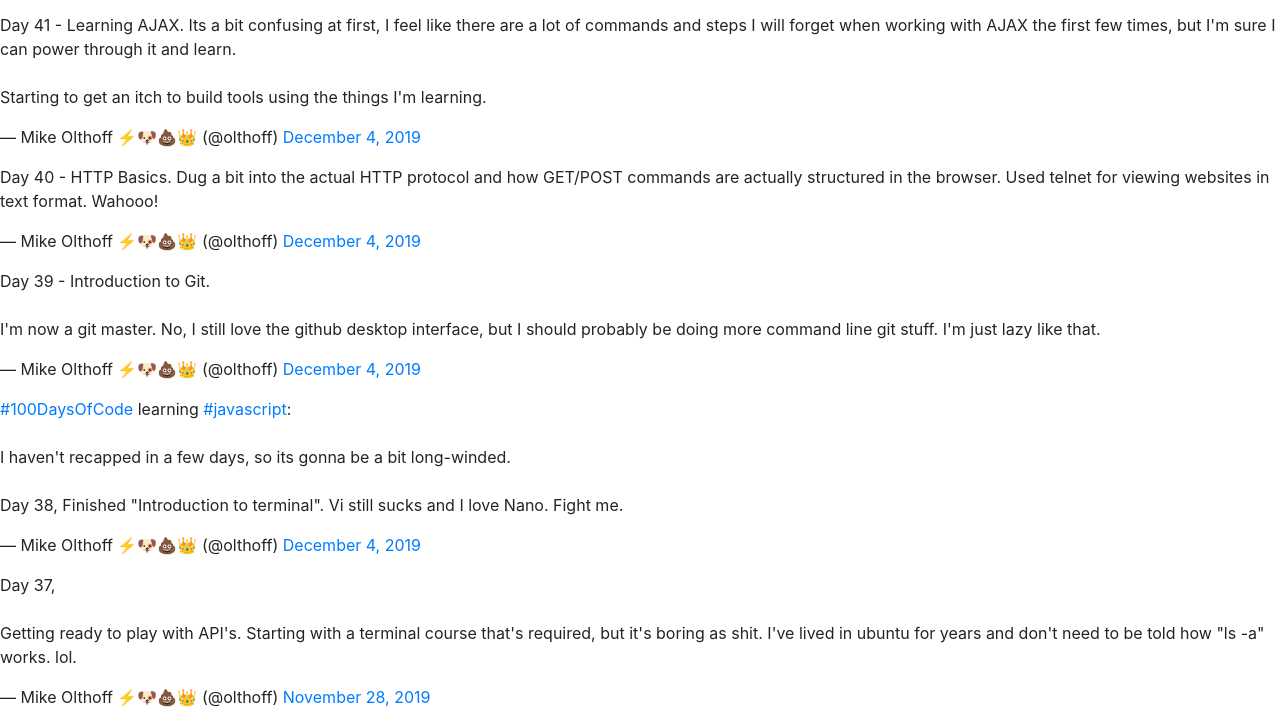
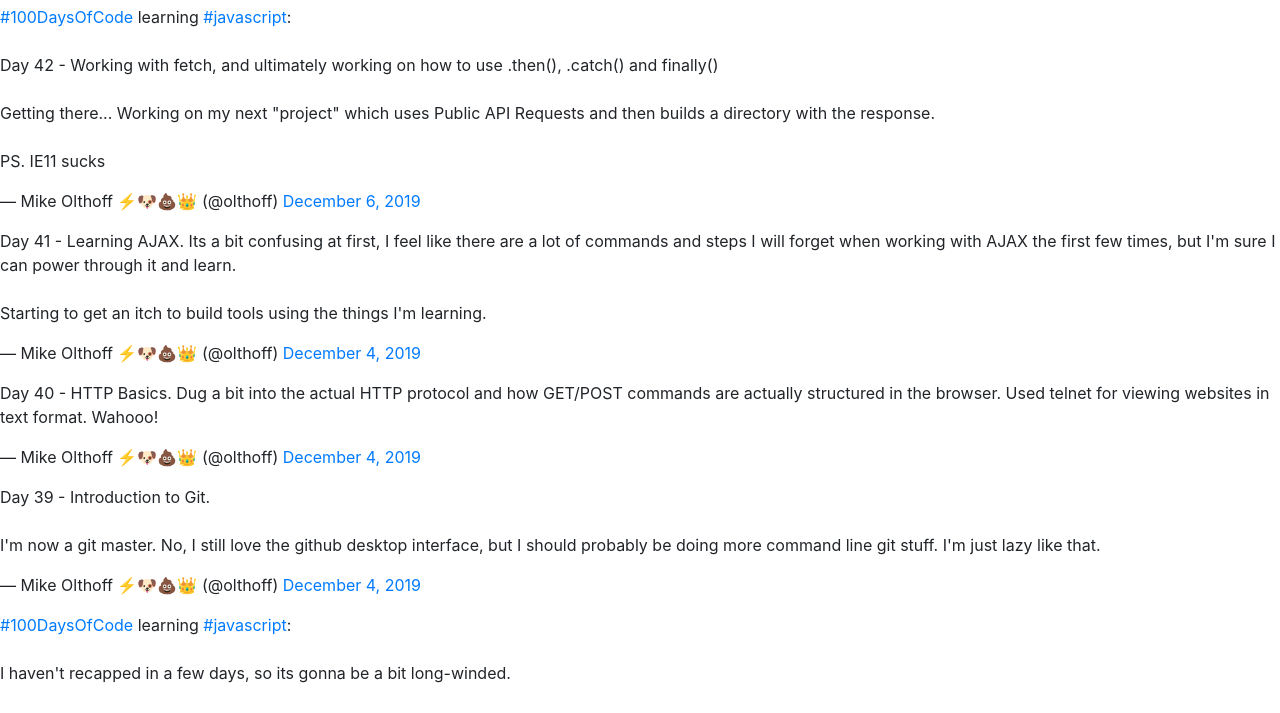
Before and after one commit to astupidmoose/astupidmoose.github.io, a plain HTML site: page index.html in a window 1280 px wide. Shown: the part 51-764 px from the top of the page. Drawn offline with nearby package versions, Linux system fonts and the light colour scheme.

Commit message:
add day 42

```diff
--- a/index.html
+++ b/index.html
@@ -12,8 +12,9 @@
 </head>
 
 <body>
+  <main>
 <h1>This is a collection of my tweets about #100DaysOfCode</h1>
-<p></p>
+<blockquote class="twitter-tweet" data-dnt="true"><p lang="en" dir="ltr"><a href="https://twitter.com/hashtag/100DaysOfCode?src=hash&amp;ref_src=twsrc%5Etfw">#100DaysOfCode</a> learning <a href="https://twitter.com/hashtag/javascript?src=hash&amp;ref_src=twsrc%5Etfw">#javascript</a>: <br><br>Day 42 - Working with fetch, and ultimately working on how to use .then(), .catch() and finally() <br><br>Getting there... Working on my next &quot;project&quot; which uses Public API Requests and then builds a directory with the response. <br><br>PS. IE11 sucks</p>&mdash; Mike Olthoff ⚡🐶💩👑 (@olthoff) <a href="https://twitter.com/olthoff/status/1202825812191272960?ref_src=twsrc%5Etfw">December 6, 2019</a></blockquote> <script async src="https://platform.twitter.com/widgets.js" charset="utf-8"></script>
 <blockquote class="twitter-tweet" data-conversation="none" data-dnt="true"><p lang="en" dir="ltr">Day 41 - Learning AJAX. Its a bit confusing at first, I feel like there are a lot of commands and steps I will forget when working with AJAX the first few times, but I&#39;m sure I can power through it and learn. <br><br>Starting to get an itch to build tools using the things I&#39;m learning.</p>&mdash; Mike Olthoff ⚡🐶💩👑 (@olthoff) <a href="https://twitter.com/olthoff/status/1202112646352293890?ref_src=twsrc%5Etfw">December 4, 2019</a></blockquote> <script async src="https://platform.twitter.com/widgets.js" charset="utf-8"></script>
 <blockquote class="twitter-tweet" data-conversation="none" data-dnt="true"><p lang="en" dir="ltr">Day 40 - HTTP Basics. Dug a bit into the actual HTTP protocol and how GET/POST commands are actually structured in the browser. Used telnet for viewing websites in text format. Wahooo!</p>&mdash; Mike Olthoff ⚡🐶💩👑 (@olthoff) <a href="https://twitter.com/olthoff/status/1202112645421293568?ref_src=twsrc%5Etfw">December 4, 2019</a></blockquote> <script async src="https://platform.twitter.com/widgets.js" charset="utf-8"></script>
 <blockquote class="twitter-tweet" data-conversation="none" data-dnt="true"><p lang="en" dir="ltr">Day 39 - Introduction to Git. <br><br>I&#39;m now a git master. No, I still love the github desktop interface, but I should probably be doing more command line git stuff. I&#39;m just lazy like that.</p>&mdash; Mike Olthoff ⚡🐶💩👑 (@olthoff) <a href="https://twitter.com/olthoff/status/1202112644582268928?ref_src=twsrc%5Etfw">December 4, 2019</a></blockquote> <script async src="https://platform.twitter.com/widgets.js" charset="utf-8"></script>
@@ -22,6 +23,7 @@
 <blockquote class="twitter-tweet" data-dnt="true"><p lang="en" dir="ltr"><a href="https://twitter.com/hashtag/100DaysOfCode?src=hash&amp;ref_src=twsrc%5Etfw">#100DaysOfCode</a> learning <a href="https://twitter.com/hashtag/javascript?src=hash&amp;ref_src=twsrc%5Etfw">#javascript</a>: <br><br>Day 36, Worked on my hangman type game project. Got it done! OOP is finally making sense to me. It never did in PHP or Python when I tried to learn those. Not sure why I seem to get it now.</p>&mdash; Mike Olthoff ⚡🐶💩👑 (@olthoff) <a href="https://twitter.com/olthoff/status/1200152903849111553?ref_src=twsrc%5Etfw">November 28, 2019</a></blockquote> <script async src="https://platform.twitter.com/widgets.js" charset="utf-8"></script>
 <blockquote class="twitter-tweet" data-dnt="true"><p lang="en" dir="ltr"><a href="https://twitter.com/hashtag/100DaysOfCode?src=hash&amp;ref_src=twsrc%5Etfw">#100DaysOfCode</a> learning <a href="https://twitter.com/hashtag/javascript?src=hash&amp;ref_src=twsrc%5Etfw">#javascript</a>: <br><br>Day 34, forEach()✅, filter()✅, map()✅, reduce()❌<br><br>For whatever reason, I can&#39;t wrap my head around the reduce function in Array Manipulation. Everything else is good. <br><br>I have a headache. Going to try again tomorrow. <br>Fuck Reduce(). lol</p>&mdash; Mike Olthoff ⚡🐶💩👑 (@olthoff) <a href="https://twitter.com/olthoff/status/1199460690441883648?ref_src=twsrc%5Etfw">November 26, 2019</a></blockquote> <script async src="https://platform.twitter.com/widgets.js" charset="utf-8"></script>
 <blockquote class="twitter-tweet" data-dnt="true"><p lang="en" dir="ltr"><a href="https://twitter.com/hashtag/100DaysOfCode?src=hash&amp;ref_src=twsrc%5Etfw">#100DaysOfCode</a> learning <a href="https://twitter.com/hashtag/javascript?src=hash&amp;ref_src=twsrc%5Etfw">#javascript</a>: <br><br>Day 33, digging more into callback functions, anonymous functions and arrow functions. I then worked on my new project using OOP. I think I&#39;m starting to get things, but I still draw blanks here and there. <br><br>Array iteration coming up next.</p>&mdash; Mike Olthoff ⚡🐶💩👑 (@olthoff) <a href="https://twitter.com/olthoff/status/1199215594198859777?ref_src=twsrc%5Etfw">November 26, 2019</a></blockquote> <script async src="https://platform.twitter.com/widgets.js" charset="utf-8"></script>
+</main>
 
     <!-- Optional JavaScript -->
     <!-- jQuery first, then Popper.js, then Bootstrap JS -->
```
